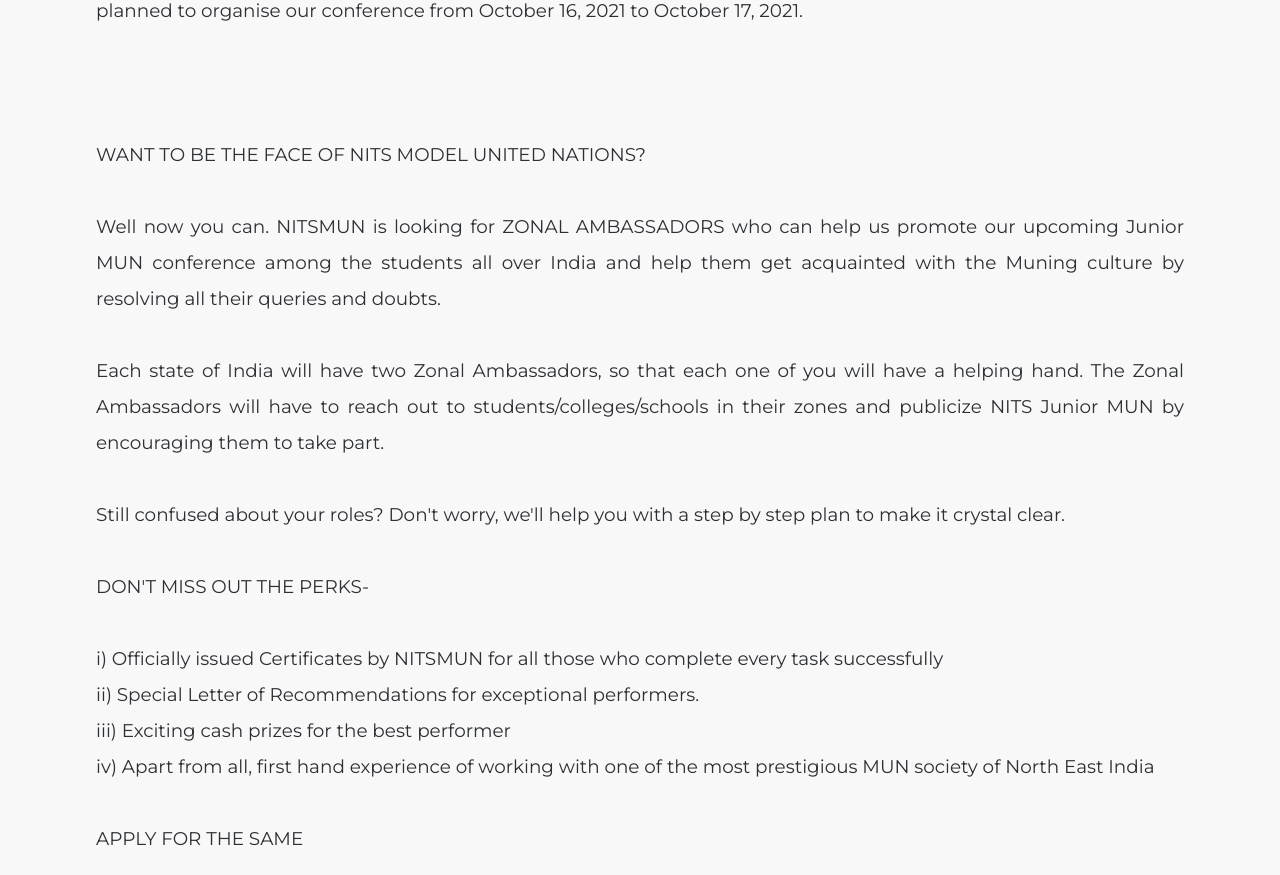
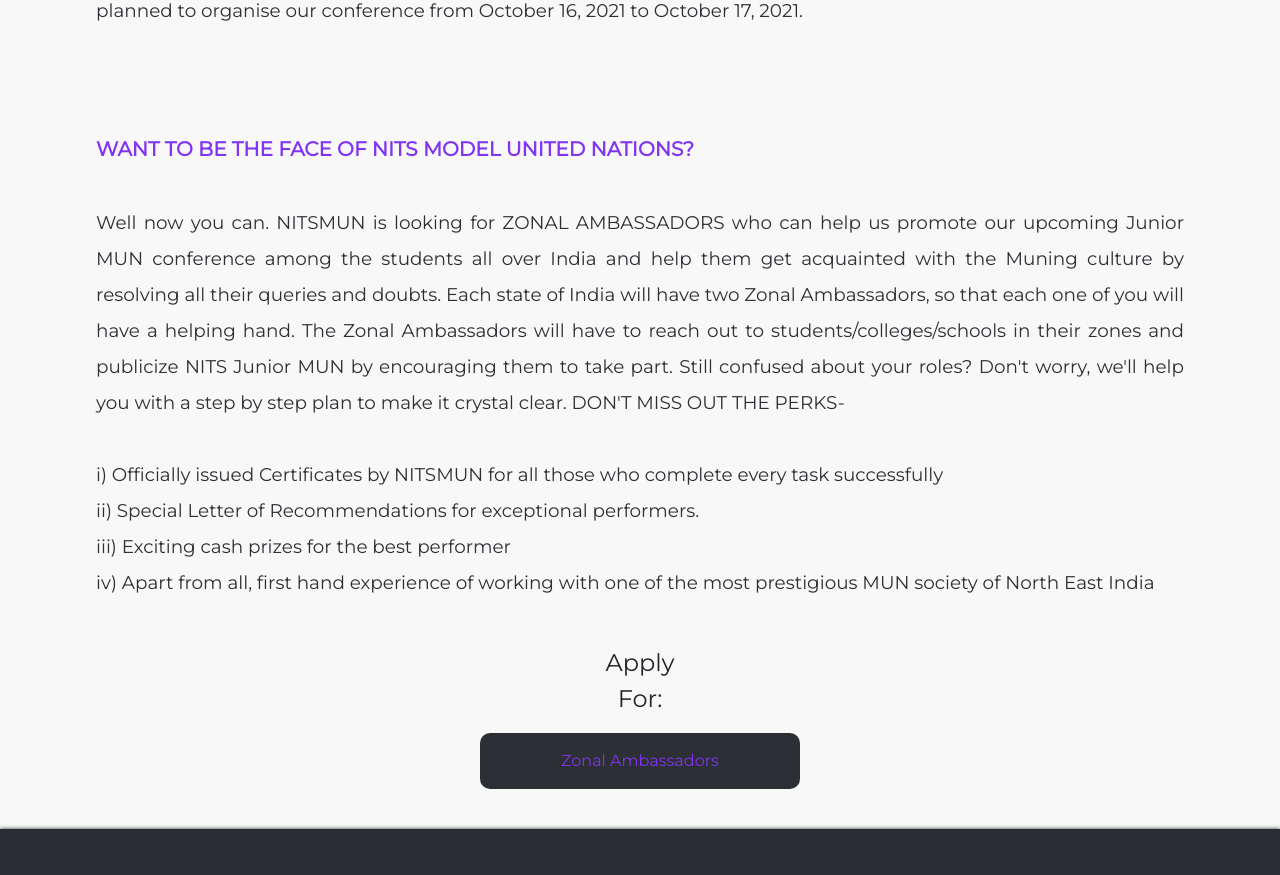
Before and after one commit to nitsmun/nitsmun2021-22, a React (Create React App) app: page /events/mun-u18 in a window 1280 px wide. Shown: the part 860-1735 px from the top of the page. Built offline with nearby package versions, Linux system fonts and the light colour scheme.

Commit message:
UI improvements mun u18

```diff
--- a/src/components/screens/MunU18.jsx
+++ b/src/components/screens/MunU18.jsx
@@ -18,16 +18,15 @@
     `A day-long free-of-cost workshop will be held a few days before the conference in order to acclimatise those without prior experience. Keeping in mind the various examination schedules of the Central and State Boards, we have planned to organise our conference from October 16, 2021 to October 17, 2021.`,
     // `A day-long free-of-cost workshop will be held a few days before the conference in order to acclimatise those without prior experience. Keeping in mind the various examination schedules of the Central and State Boards, we have planned to organise our conference from October 16, 2021 to October 17, 2021. The cost of participation for the MUN conference has been set at ₹150 for individuals, with a special discounted offer of ₹125 per individual for group registrations (discount only applicable to groups with 5 or more participants).`,
     ``,
-    `WANT TO BE THE FACE OF NITS MODEL UNITED NATIONS?`,
-    `Well now you can. NITSMUN is looking for ZONAL AMBASSADORS who can help us promote our upcoming Junior MUN conference among the students all over India and help them get acquainted with the Muning culture by resolving all their queries and doubts.`,
-    `Each state of India will have two Zonal Ambassadors, so that each one of you will have a helping hand. The Zonal Ambassadors will have to reach out to students/colleges/schools in their zones  and publicize NITS Junior MUN by encouraging them to take part.`,
-    `Still confused about your roles? Don't worry, we'll help you with a step by step plan to make it crystal clear.`,
-    `DON'T MISS OUT THE PERKS-`,
+    <><h5 style={{color: "var(--theme4-100)", fontWeight: "bold"}}>WANT TO BE THE FACE OF NITS MODEL UNITED NATIONS?</h5><br/>
+    Well now you can. NITSMUN is looking for ZONAL AMBASSADORS who can help us promote our upcoming Junior MUN conference among the students all over India and help them get acquainted with the Muning culture by resolving all their queries and doubts.
+    Each state of India will have two Zonal Ambassadors, so that each one of you will have a helping hand. The Zonal Ambassadors will have to reach out to students/colleges/schools in their zones  and publicize NITS Junior MUN by encouraging them to take part.
+    Still confused about your roles? Don't worry, we'll help you with a step by step plan to make it crystal clear.
+    DON'T MISS OUT THE PERKS-</>,
     <>i) Officially issued Certificates by NITSMUN for all those who complete every task successfully<br/>
     ii) Special Letter of Recommendations for exceptional performers.<br/>
     iii) Exciting cash prizes for the best performer<br/>
     iv) Apart from all, first hand experience of working with one of the most prestigious MUN society of North East India</>,
-    `APPLY FOR THE SAME`,
   ],
 
   btn: [
```
